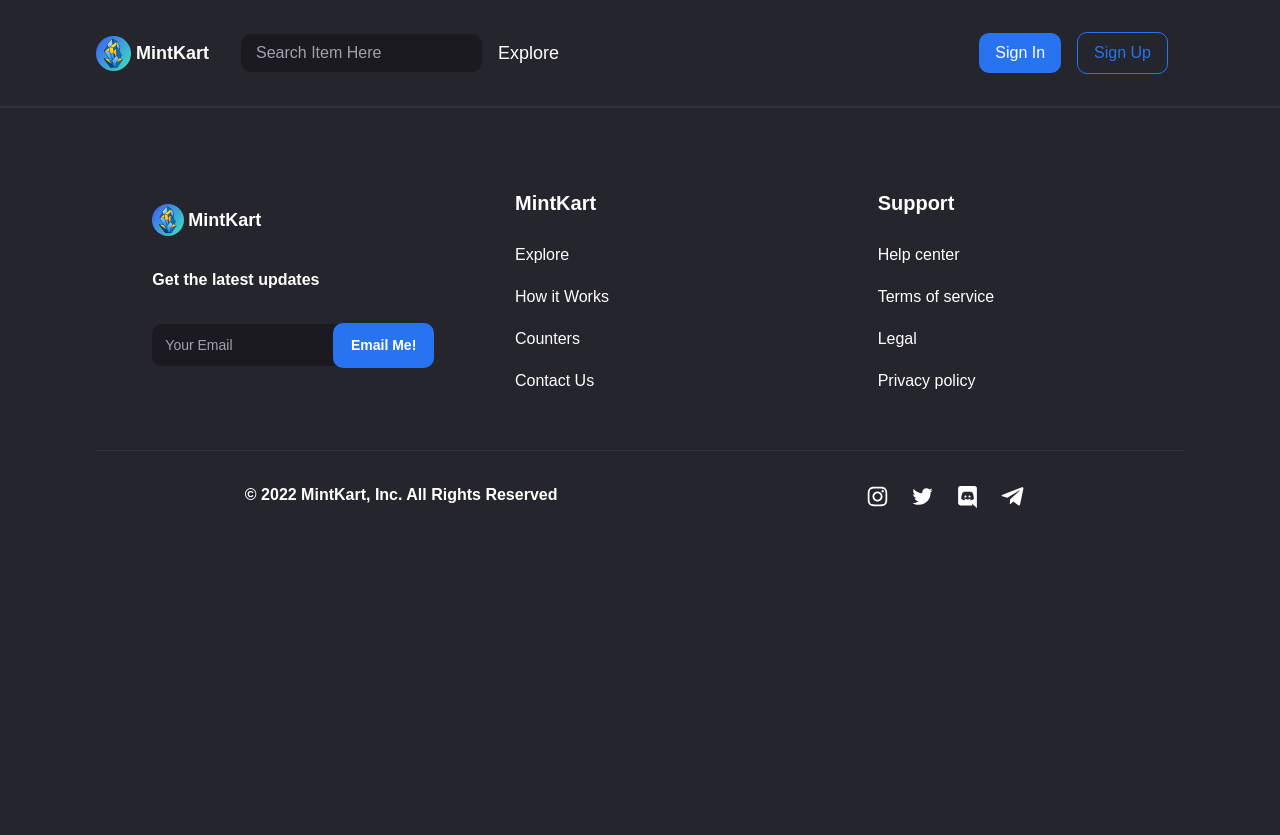
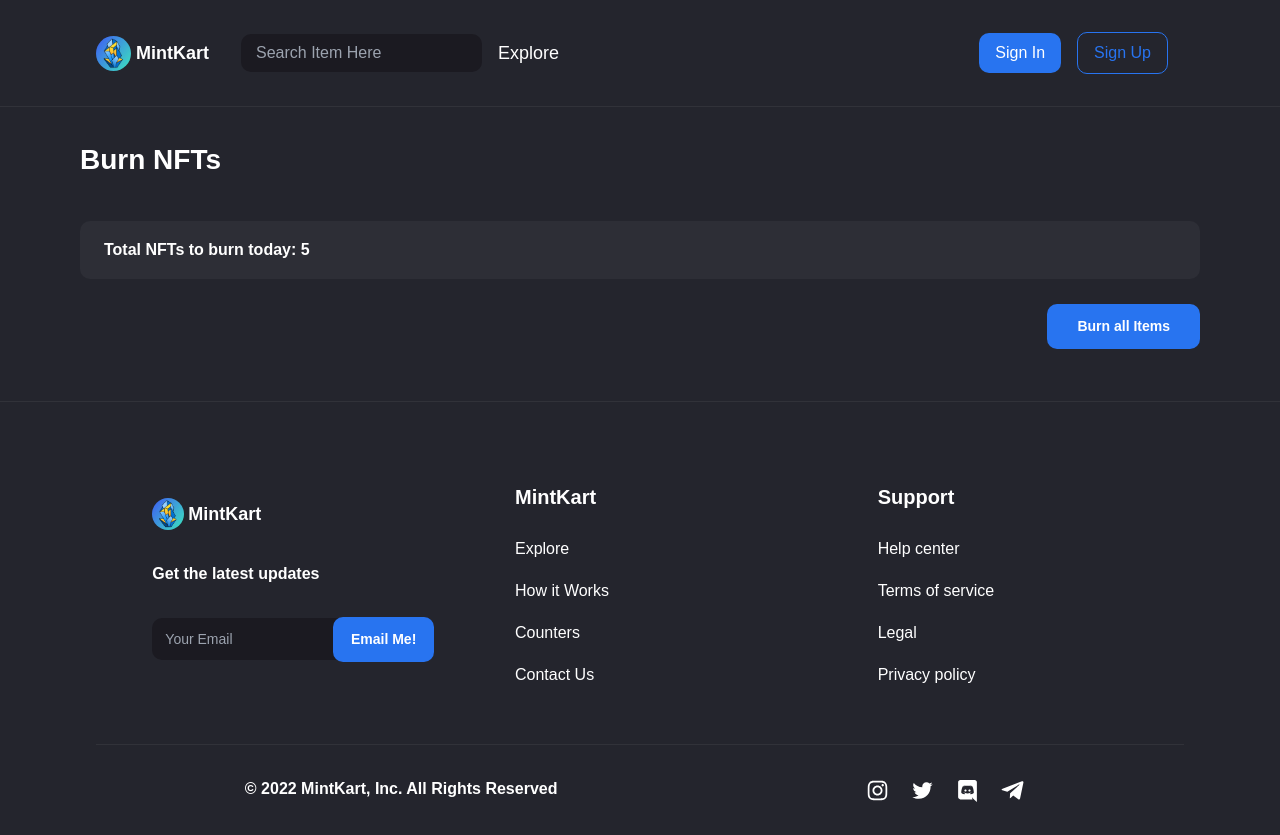
Before and after one commit to The-Thunderbirds/Mint-Kart-UI, a React (Create React App) app: page /burn-nfts in a window 1280 px wide. Before the commit the page ends 800 px from the top, so only its background shows below. Built offline with nearby package versions, Linux system fonts and the light colour scheme.

Commit message:
Added base template for Burn NFT page

```diff
--- a/src/App.js
+++ b/src/App.js
@@ -1,6 +1,6 @@
 import './App.css';
 import { Navbar,Footer} from './components'
-import { Home,Profile,Item,Create,Warranty,Login,Register } from './pages'
+import { Home,Profile,Item,Create,Warranty,Burn,Login,Register } from './pages'
 import { Routes, Route } from "react-router-dom";
 
 function App() {
@@ -12,6 +12,7 @@
             <Route path="/" element={<Home />} />
             <Route path=":item/:id" element={<Item />} />
             <Route path="/mint" element={<Create /> } />
+            <Route path="/burn-nfts" element={<Burn /> } />
             <Route path="/check-warranty" element={<Warranty /> } />
             <Route path="/profile/:id" element={<Profile />} />
             <Route path="/login" element={ <Login />} />
--- /dev/null
+++ b/src/pages/burn/Burn.jsx
@@ -0,0 +1,21 @@
+import React from "react";
+
+const Burn = () => {
+
+
+  return (
+    <div className='create create_section__padding'>
+      <div className="create-container">
+        <h1 className="create-container-title">Burn NFTs</h1>
+        <div className='add-item-box'>
+            Total NFTs to burn today: 5
+        </div>
+        <button className='mint-button'>Burn all Items</button>
+      </div>
+    </div>
+  )
+};
+
+
+
+export default Burn;
--- a/src/pages/index.js
+++ b/src/pages/index.js
@@ -3,5 +3,6 @@
 export {default as Item} from './item/Item';
 export {default as Create} from './create/Create';
 export {default as Warranty} from './warranty/Warranty';
+export {default as Burn} from './burn/Burn';
 export {default as Login} from './login/Login';
 export {default as Register} from './register/Register';
```
